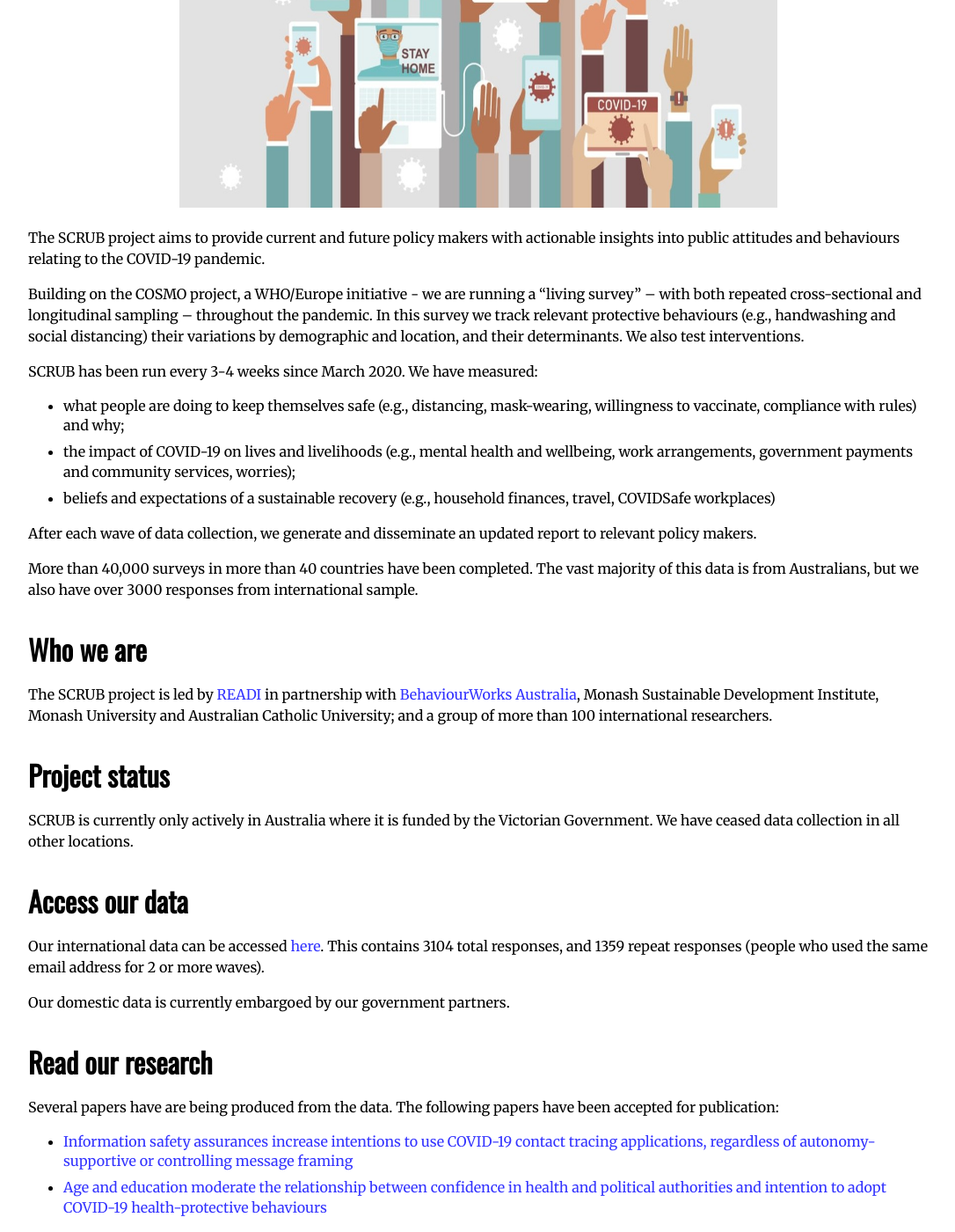
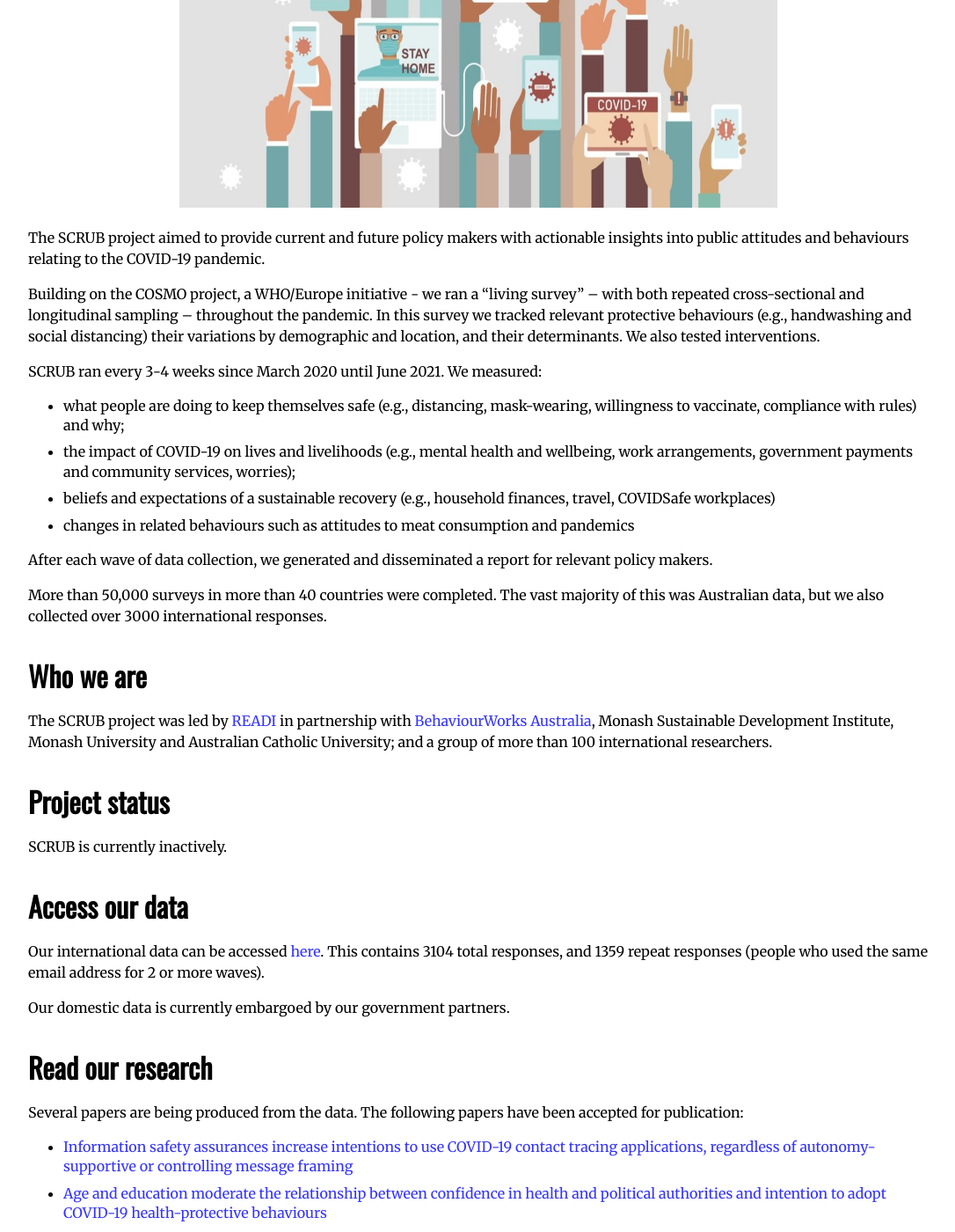
Before and after one commit to aksaeri/scrub, a Jekyll site: the page built from index.md, in a window 1280 px wide and 1400 px high, scrolled down 534 px. Shown: the whole window at 88% size, without its empty margins (96-1182 px from the left). Built offline with Jekyll 4.4.1, drawn with Linux system fonts in a browser that asks for light colours; some of the changed text lies outside the part shown.

Commit message:
Update index.md

```diff
--- a/index.md
+++ b/index.md
@@ -10,24 +10,25 @@ title: Help SCRUB COVID-19
 <img src="/assets/SCRUB%20image.jpg" height="480" width="680">
 </p>
 
-The SCRUB project aims to provide current and future policy makers with actionable insights into public attitudes and behaviours relating to the COVID-19 pandemic.
+The SCRUB project aimed to provide current and future policy makers with actionable insights into public attitudes and behaviours relating to the COVID-19 pandemic.
 
-Building on the COSMO project, a WHO/Europe initiative - we are running a “living survey” -- with both repeated cross-sectional and longitudinal sampling --  throughout the pandemic. In this survey we track relevant protective behaviours (e.g., handwashing and social distancing) their variations by demographic and location, and their determinants. We also test interventions.
+Building on the COSMO project, a WHO/Europe initiative - we ran a “living survey” -- with both repeated cross-sectional and longitudinal sampling -- throughout the pandemic. In this survey we tracked relevant protective behaviours (e.g., handwashing and social distancing) their variations by demographic and location, and their determinants. We also tested interventions.
 
-SCRUB has been run every 3-4 weeks since March 2020. We have measured:
+SCRUB ran every 3-4 weeks since March 2020 until June 2021. We measured:
 * what people are doing to keep themselves safe (e.g., distancing, mask-wearing, willingness to vaccinate, compliance with rules) and why;
 * the impact of COVID-19 on lives and livelihoods (e.g., mental health and wellbeing, work arrangements, government payments and community services, worries);
 * beliefs and expectations of a sustainable recovery (e.g., household finances, travel, COVIDSafe workplaces)
+* changes in related behaviours such as attitudes to meat consumption and pandemics
 
-After each wave of data collection, we generate and disseminate an updated report to relevant policy makers.
+After each wave of data collection, we generated and disseminated a report for relevant policy makers.
 
-More than 40,000 surveys in more than 40 countries have been completed. The vast majority of this data is from Australians, but we also have over 3000 responses from international sample.
+More than 50,000 surveys in more than 40 countries were completed. The vast majority of this was Australian data, but we also collected over 3000 international responses.
 
 ## Who we are
-The SCRUB project is led by [READI](https://www.readiresearch.org/) in partnership with [BehaviourWorks Australia](https://behaviourworksaustralia.org), Monash Sustainable Development Institute, Monash University and Australian Catholic University; and a group of more than 100 international researchers.
+The SCRUB project was led by [READI](https://www.readiresearch.org/) in partnership with [BehaviourWorks Australia](https://behaviourworksaustralia.org), Monash Sustainable Development Institute, Monash University and Australian Catholic University; and a group of more than 100 international researchers.
 
 ## Project status
-SCRUB is currently only actively in Australia where it is funded by the Victorian Government. We have ceased data collection in all other locations.
+SCRUB is currently inactively.
 
 ## Access our data
 Our international data can be accessed [here](https://drive.google.com/drive/folders/1OPgolKrjr-49fpJi3kcTPbbLO0qa36bi?usp=sharing). This contains 3104 total responses, and 1359 repeat responses (people who used the same email address for 2 or more waves).
@@ -35,9 +36,9 @@ Our international data can be accessed [here](https://drive.google.com/drive/fol
 Our domestic data is currently embargoed by our government partners.
 
 ## Read our research
-Several  papers have are being produced from the data. The following papers have been accepted for publication:
+Several papers are being produced from the data. The following papers have been accepted for publication:
  * [Information safety assurances increase intentions to use COVID-19 contact tracing applications, regardless of autonomy-supportive or controlling message framing](https://www.frontiersin.org/articles/10.3389/fpsyg.2020.591638/full)
  * [Age and education moderate the relationship between confidence in health and political authorities and intention to adopt COVID-19 health-protective behaviours](https://osf.io/cwfx2/download?format=pdf)
 
 ## Media coverage
-The related research has been widely covered by the media, for example, in live interviews on SBS and ABC News, on radio stations such as [ABC News Radio](https://www.abc.net.au/radio/newsradio/survey-finds-most-australians-with-symptoms-of/12390796) and Triple M, and in articles in The [Conversation](https://theconversation.com/more-australians-are-worried-about-a-recession-and-an-increasingly-selfish-society-than-about-coronavirus-itself-135297) and [ABC news](https://www.abc.net.au/radio/newsradio/survey-finds-most-australians-with-symptoms-of/12390796).
+The project was widely covered by the media, for example, in live interviews on SBS and ABC News, on radio stations such as [ABC News Radio](https://www.abc.net.au/radio/newsradio/survey-finds-most-australians-with-symptoms-of/12390796) and Triple M, and in articles in The [Conversation](https://theconversation.com/more-australians-are-worried-about-a-recession-and-an-increasingly-selfish-society-than-about-coronavirus-itself-135297) and [ABC news](https://www.abc.net.au/radio/newsradio/survey-finds-most-australians-with-symptoms-of/12390796).
```
